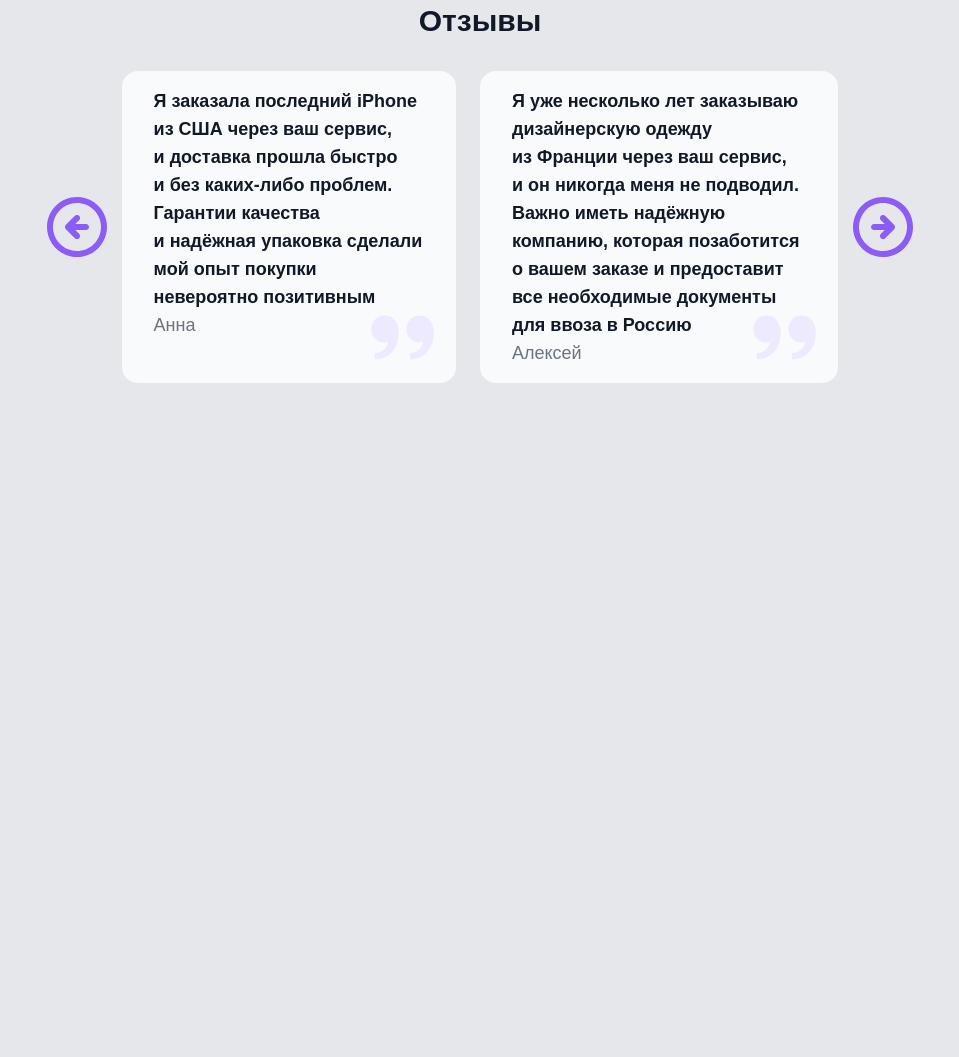
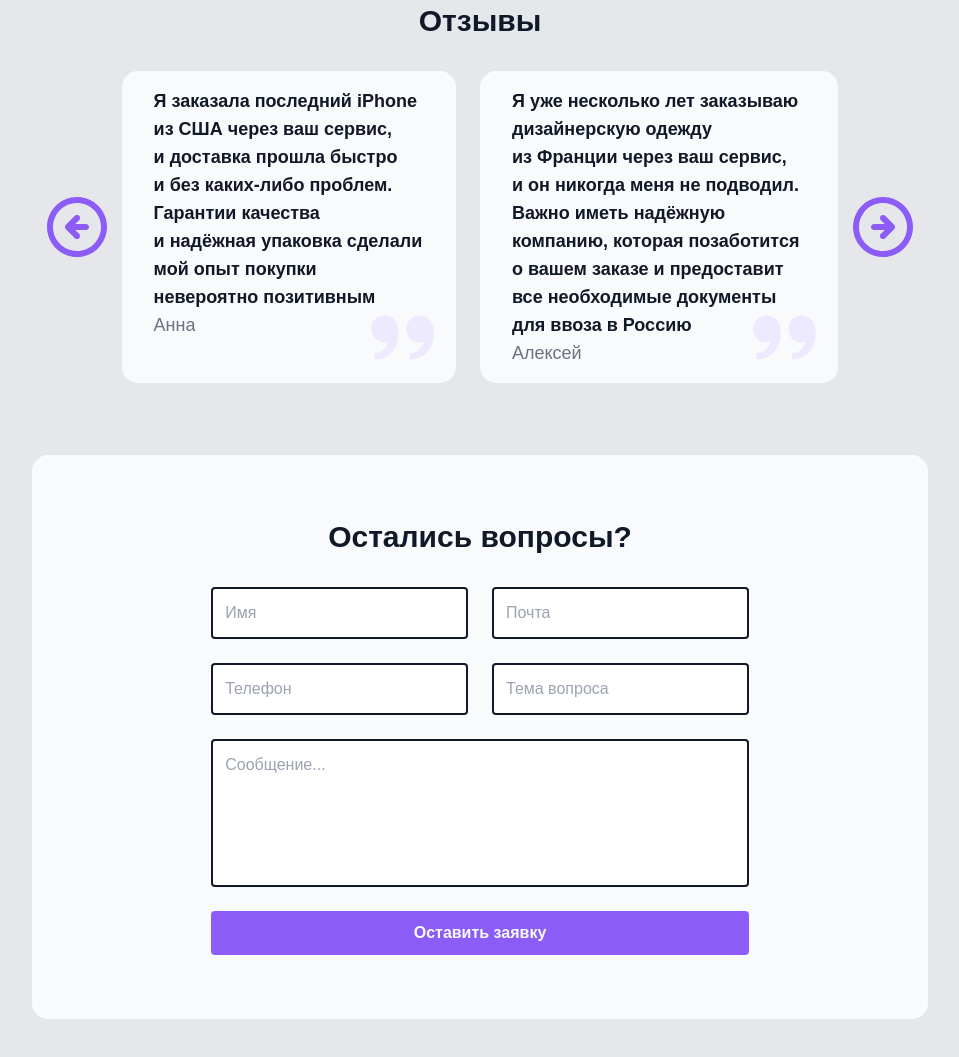
Before and after one commit to AlexandrVanchukov/Fromboard_Delivery_layout, a plain HTML site: page index.html in a window 1280 px wide. Shown: the part 2998-4055 px from the top of the page, without its empty margins (160-1119 px from the left). Before the commit the page ends 3453 px from the top, so only its background shows below. Drawn offline with Linux system fonts and the light colour scheme; a web font is replaced by a local one.

Commit message:
Create question form block

```diff
--- a/index.html
+++ b/index.html
@@ -169,8 +169,18 @@
                 </div>
             </div>
         </div>
-        <div class="container form">
-
+        <div class="question">
+            <form class="question-form">
+                <h1 class="title">Остались вопросы?</h1>
+                <div class="form-grid">
+                    <input class="input regular" type="text" placeholder="Имя">
+                    <input class="input regular" type="email" placeholder="Почта">
+                    <input class="input regular" type="tel" placeholder="Телефон">
+                    <input class="input regular" type="text" placeholder="Тема вопроса">
+                    <textarea class="input wide" type="text" placeholder="Сообщение..." rows="5"></textarea>
+                    <input class="button wide" type="submit" value="Оставить заявку">
+                </div>
+            </form>
         </div>
     </main>
     <footer class="footer">
--- a/style.css
+++ b/style.css
@@ -39,6 +39,9 @@ body{
     font-family: Arial;
     color: var(--base-black-color);
     background-color: #E5E7EB;
+}
+textarea{
+    resize: none;
 }
 .header{
     background-color: var(--base-white-color);
@@ -197,6 +200,7 @@ body{
     width: auto;
 }
 .form-grid .input{
+    font-family: Arial;
     font-size: var(--base-font-size);
     font-weight: var(--regular-font-weight);
     line-height: var(--base-line-height);
@@ -393,3 +397,16 @@ body{
     transform: rotate(180deg);
     justify-self: end;
 }
+
+.question{
+    margin-top: 72px;
+    background-color: var(--base-white-color);
+    padding: 64px 20%;
+    border-radius: 16px;
+}
+.question .title{
+    text-align: center;
+}
+.question .form-grid{
+    margin-top: 32px;
+}
```
